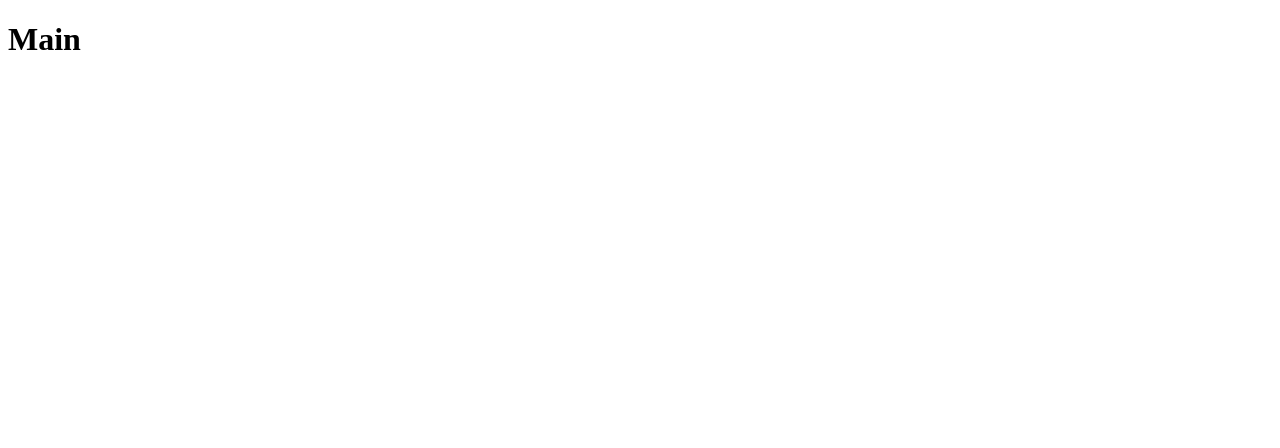
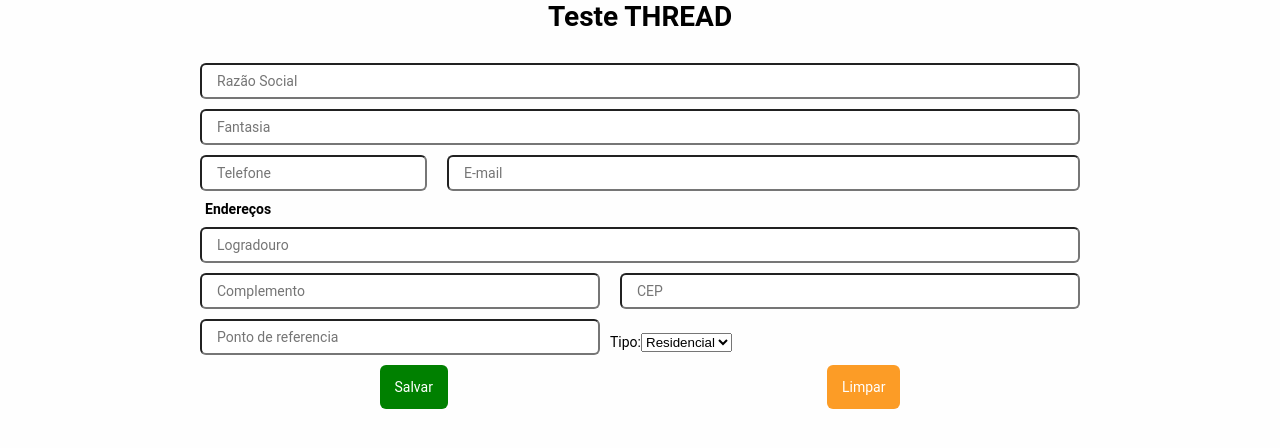
Before and after one commit to igorraphael/teste-thread-frontend, a React (Create React App) app: page / in a window 1280 px wide. Shown: the top 448 px of the page. Built offline with nearby package versions, Linux system fonts and the light colour scheme.

Commit message:
form page outline

```diff
--- a/package.json
+++ b/package.json
@@ -6,7 +6,8 @@
     "react": "^16.13.0",
     "react-dom": "^16.13.0",
     "react-router-dom": "^5.1.2",
-    "react-scripts": "3.4.0"
+    "react-scripts": "3.4.0",
+    "styled-components": "^5.0.1"
   },
   "scripts": {
     "start": "react-scripts start",
--- a/src/App.js
+++ b/src/App.js
@@ -1,8 +1,14 @@
 import React from 'react';
 import Routes from './routes';
+import GlobalStyle from './styles/global';
 
 function App() {
-  return <Routes />;
+  return(
+    <>
+      <Routes />
+      <GlobalStyle />
+    </>
+  );
 }
 
 export default App;
--- a/src/pages/Main/index.js
+++ b/src/pages/Main/index.js
@@ -1,9 +1,42 @@
 import React from 'react';
 
-// import { Container } from './styles';
+import { Container, Content } from './styles';
 
 export default function Main() {
   return (
-    <h1> Main </h1>
+    <Container>
+      <Content>
+        <h1>Teste THREAD</h1>
+        <form>
+          <input type="text" placeholder="Razão Social" />
+          <input type="text" placeholder="Fantasia" />
+          <div>
+            <input type="text" placeholder="Telefone" />
+            <input type="text" placeholder="E-mail" />
+          </div>
+          <div className="address">
+            <h4>Endereços</h4>
+          </div>
+          <input type="text"  placeholder="Logradouro" />
+          <div>
+            <input type="text" className="inp-md" placeholder="Complemento" />
+            <input type="text" placeholder="CEP" />
+          </div>
+          <div>
+          <input type="text" className="inp-md" placeholder="Ponto de referencia" />
+          <label for="add_type">Tipo:</label>
+            <select id="add_type">
+              <option value="residencial">Residencial</option>
+              <option value="comercial">Comercial</option>
+            </select>
+          </div>
+          <div className="btn_group">
+            <button type="submit">Salvar</button>
+            <button type="button" className="bg-orange">Limpar</button>
+          </div>
+        </form>
+      </Content>
+
+    </Container>
   );
 }
--- /dev/null
+++ b/src/pages/Main/styles.js
@@ -0,0 +1,73 @@
+import styled from 'styled-components';
+
+export const Container = styled.div`
+  height: 100%;
+  background: #fefefe;
+  display: flex;
+  justify-content: center;
+  /* align-items: center; */
+
+`;
+
+export const Content = styled.div`
+  width: 100%;
+  max-width: 900px;
+  text-align: center;
+
+  .btn_group{
+    display: flex;
+    justify-content: space-around;
+  }
+  .bg-orange{
+    background: #fc9c26;
+  }
+
+  form {
+    display: flex;
+    flex-direction: column;
+    margin-top: 30px;
+
+    input {
+      border-radius: 6px;
+      height: 36px;
+      padding: 0 15px;
+      margin: 0 10px 10px;
+      &:nth-child(3){
+        margin-left: 20px;
+        width: 200px;
+      }
+    }
+
+    div{
+      display: flex;
+      align-items: center;
+      input {
+        &:nth-child(2){
+          flex-grow: 1;
+        }
+      }
+    }
+    .inp-md{
+      width: 400px;
+    }
+    .address{
+      margin-left: 15px;
+      margin-bottom: 10px;
+    }
+    h4{
+      text-align: start;
+    }
+    button{
+      background: green;
+      border: 0;
+      border-radius: 6px;
+      height: 44px;
+      padding: 0 15px;
+      color: #fff;
+      margin: 0 0 10px;
+
+    }
+
+
+  }
+`;
```
Also changed, not shown: 1 other file (tests, documents, lock files or other folders).
